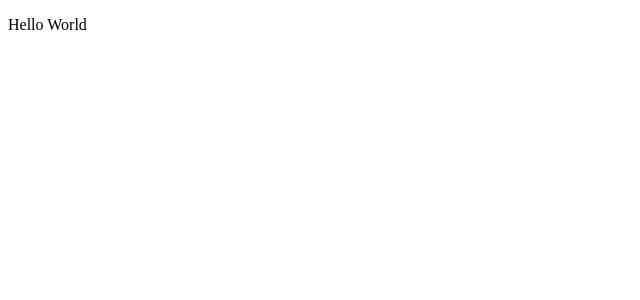
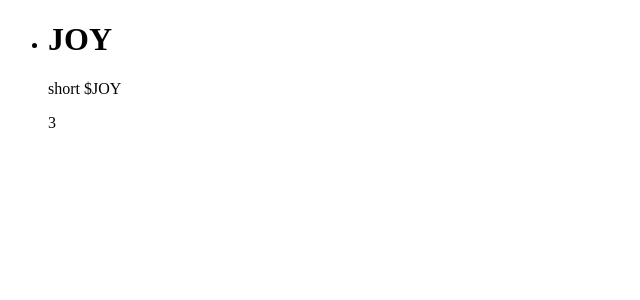
Before and after one commit to kgali21/orbis-systems-FE, a React (Create React App) app: page / in a window 1280 px wide. Shown: the top 300 px of the page, without its empty margins (0-640 px from the left). Built offline with nearby package versions, Linux system fonts and the light colour scheme.

Commit message:
playing around with fake data

```diff
--- a/src/App.js
+++ b/src/App.js
@@ -1,7 +1,9 @@
 import React from 'react';
+import Symbols from './Components/Symbols';
+import data from './services/fakeData';
 
 function App() {
-  return <p>Hello World</p>;
+  return <Symbols data={data}/>;
 }
 
 export default App;
--- a/src/Components/SymbolCard.js
+++ b/src/Components/SymbolCard.js
@@ -1,5 +1,5 @@
 import React from 'react';
-import Proptypes from 'prop-types';
+import PropTypes from 'prop-types';
 
 const Symbol = ({ symbol, tweet, tweetCount}) => (
     <div>
@@ -10,9 +10,9 @@ const Symbol = ({ symbol, tweet, tweetCount}) => (
 );
 
 Symbol.propTypes = {
-    symbol: Proptypes.string.isRequired,
-    tweet: Proptypes.string.isRequired,
-    tweetCount: Proptypes.string.isRequired,
+    symbol: PropTypes.string.isRequired,
+    tweet: PropTypes.string.isRequired,
+    tweetCount: PropTypes.number.isRequired
 };
 
 export default Symbol
--- /dev/null
+++ b/src/Components/Symbols.js
@@ -0,0 +1,32 @@
+import React from 'react';
+import PropTypes from 'prop-types';
+import SymbolCard from './SymbolCard';
+
+const Symbols = ({ data }) => {
+    // console.log(data[0])
+
+
+    const dataElements = data.map((symbol, i) => (
+        <li key={i}>
+            <SymbolCard
+            symbol={data[0].symbol.symbol}
+            tweet={data[0].messages[0].body}
+            tweetCount={data[0].messages.length}
+            />
+        </li>
+    ))
+
+    return (
+    <ul>{dataElements}</ul>
+    )
+}
+
+Symbols.propTypes = {
+    data: PropTypes.arrayOf(PropTypes.shape({
+        symbol: PropTypes.string.isRequired,
+        tweet: PropTypes.string.isRequired,
+        tweetCount: PropTypes.string.isRequired,
+    })).isRequired
+};
+
+export default Symbols;
--- a/src/services/fakeData.js
+++ b/src/services/fakeData.js
@@ -1,4 +1,4 @@
-const fakeData= {
+const fakeData= [{
     response: {
       status: 200
     },
@@ -101,5 +101,5 @@ const fakeData= {
       }
     ]
   }
-
+  ]
   export default fakeData;
```
